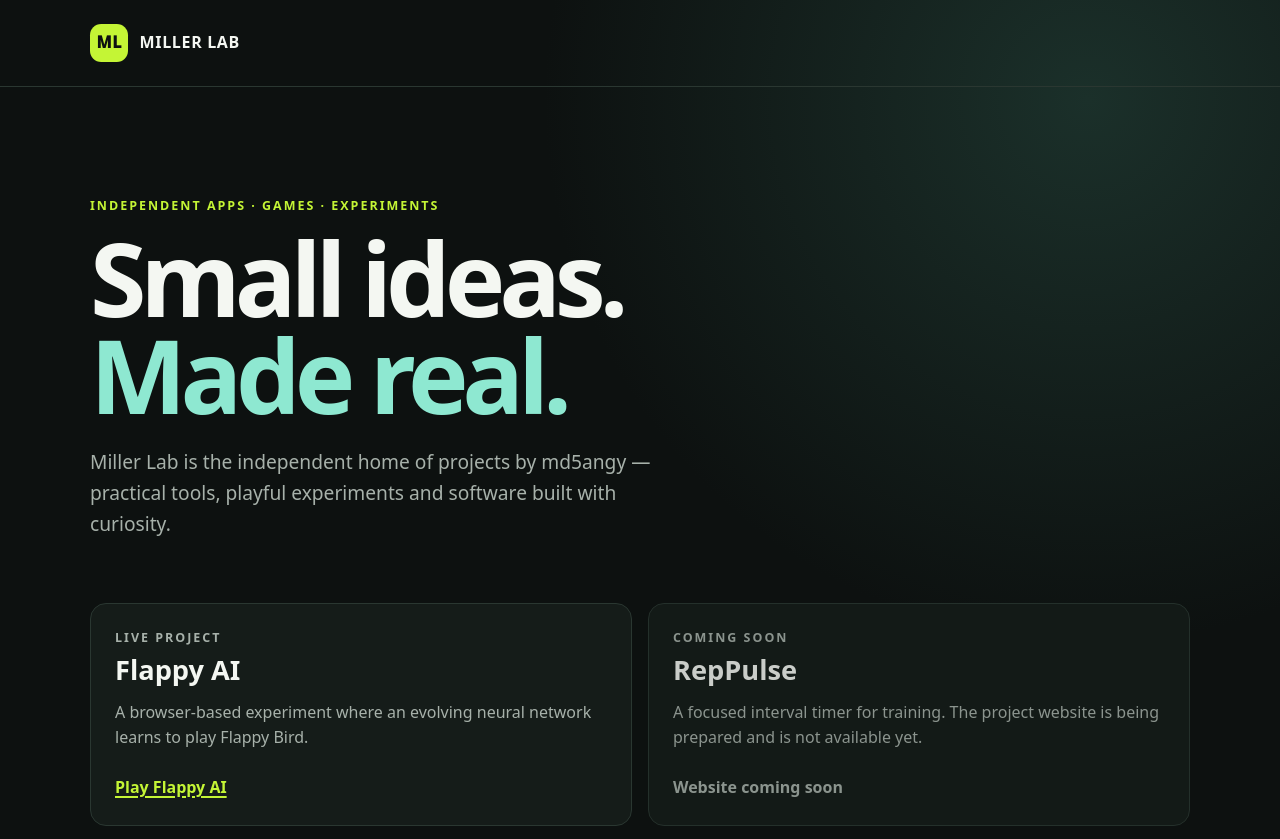
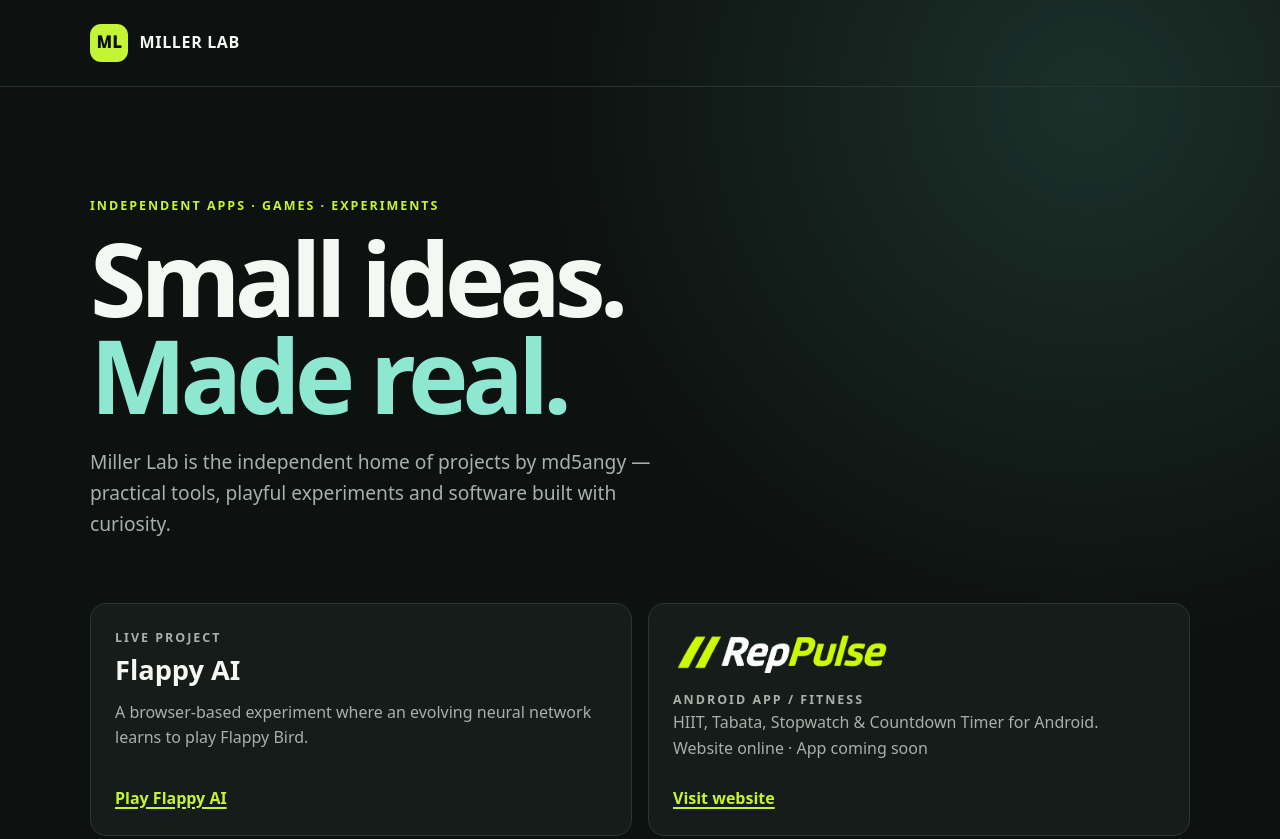
Before and after one commit to md5angy/md5angy.github.io, a plain HTML site: page index.html in a window 1280 px wide. Shown: the top 839 px of the page. Drawn offline with Linux system fonts and the light colour scheme.

Commit message:
feat(web): add RepPulse product link to Miller Lab homepage

```diff
--- a/index.html
+++ b/index.html
@@ -24,11 +24,14 @@
     .card h2 { margin: 0 0 .5rem; font-size: 1.7rem; }
     .card p { margin: 0; color: var(--muted); }
     .card a { display: inline-block; margin-top: 1.5rem; color: var(--lime); font-weight: 750; text-decoration-thickness: .12em; text-underline-offset: .2em; }
+    .product-logo { display: block; width: min(220px, 100%); height: 46px; object-fit: contain; object-position: left center; margin-bottom: 1rem; }
     .planned { opacity: .82; }
     .planned a { color: var(--muted); cursor: default; }
     footer { padding: 1.5rem 0 2.5rem; border-top: 1px solid var(--line); color: var(--muted); }
     footer a { color: var(--cyan); }
-    @media (max-width: 680px) { .wrap { width: min(100% - 2rem, 1100px); } main { padding-top: 4rem; } .grid { grid-template-columns: 1fr; margin-top: 3rem; } }
+    @media (max-width: 680px) { .wrap { width: calc(100% - 2rem); max-width: 350px; min-width: 0; } main { padding-top: 4rem; } .grid { grid-template-columns: 1fr; margin-top: 3rem; min-width: 0; } .lede, .card { max-width: 100%; min-width: 0; overflow-wrap: anywhere; } }
+    @media (max-width: 500px) { .wrap { max-width: 300px; margin-left: min(calc((100vw - 300px) / 2), 45px); margin-right: auto; } }
+    @media (max-width: 360px) { .wrap { max-width: 280px; margin-left: min(calc((100vw - 280px) / 2), 20px); margin-right: auto; } }
   </style>
 </head>
 <body>
@@ -42,9 +45,9 @@
         <div><p class="eyebrow">LIVE PROJECT</p><h2>Flappy AI</h2><p>A browser-based experiment where an evolving neural network learns to play Flappy Bird.</p></div>
         <a href="https://md5angy.github.io/flappy-ai/">Play Flappy AI</a>
       </article>
-      <article class="card planned">
-        <div><p class="eyebrow">COMING SOON</p><h2>RepPulse</h2><p>A focused interval timer for training. The project website is being prepared and is not available yet.</p></div>
-        <a aria-disabled="true">Website coming soon</a>
+      <article class="card">
+        <div><img class="product-logo" src="assets/reppulse-logo-transparent.png" alt="RepPulse"><p class="eyebrow">ANDROID APP / FITNESS</p><p>HIIT, Tabata, Stopwatch &amp; Countdown Timer for Android.</p><p class="status">Website online · App coming soon</p></div>
+        <a href="https://md5angy.github.io/reppulse-web/">Visit website</a>
       </article>
     </section>
   </main>
--- a/sitemap.xml
+++ b/sitemap.xml
@@ -1,4 +1,5 @@
 <?xml version="1.0" encoding="UTF-8"?>
 <urlset xmlns="http://www.sitemaps.org/schemas/sitemap/0.9">
   <url><loc>https://md5angy.github.io/</loc></url>
+  <url><loc>https://md5angy.github.io/reppulse-web/</loc></url>
 </urlset>
```
Also changed, not shown: assets/reppulse-logo-transparent.png (added), 2 other files.
